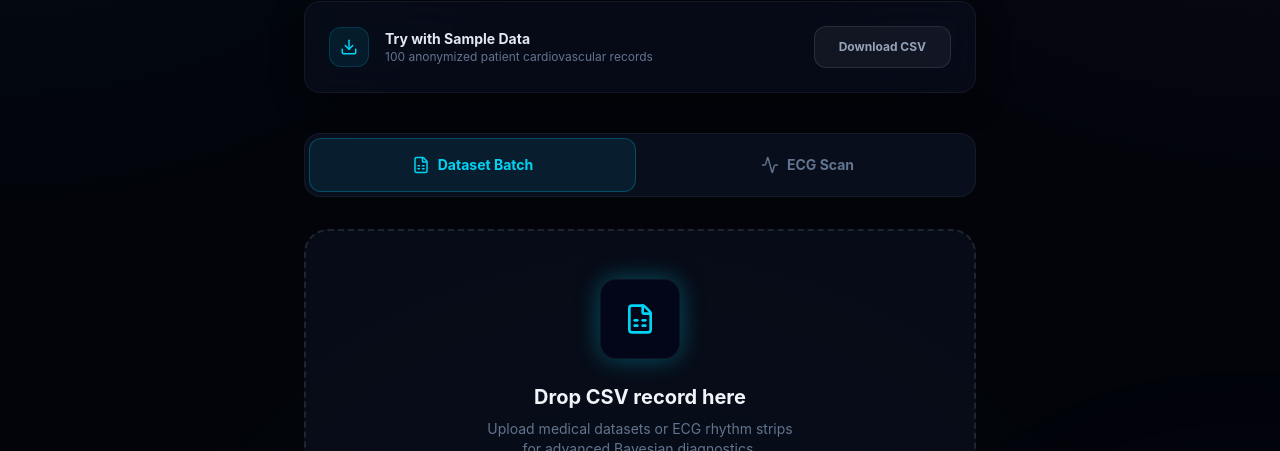
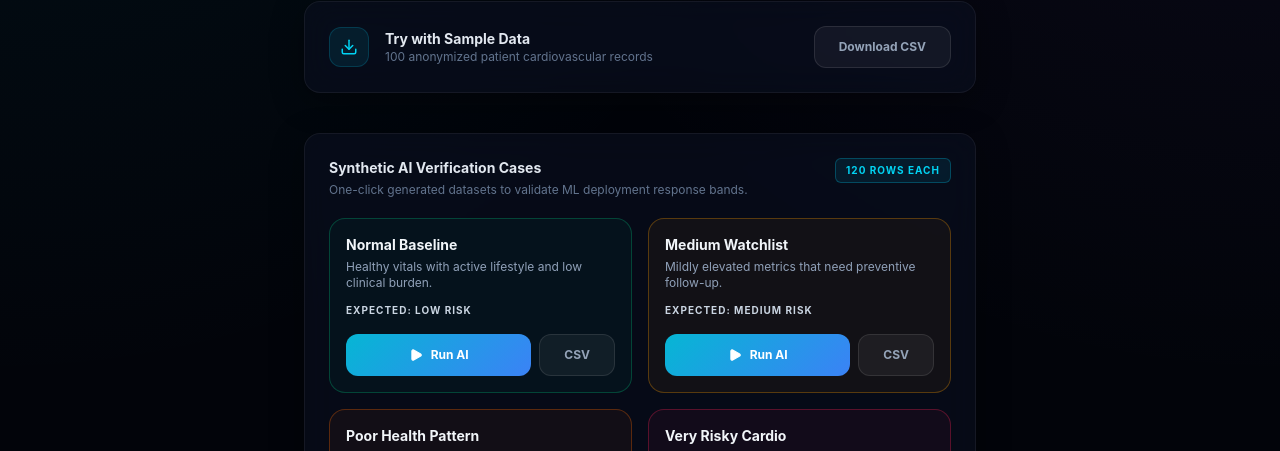
Before and after one commit to NoopurY/healthmatrix, a Next.js app: page /upload in a window 1280 px wide. Shown: the part 501-952 px from the top of the page. Built offline with nearby package versions, Linux system fonts and the light colour scheme; no server answers.

Commit message:
run ai analysis changes

```diff
--- a/app/upload/page.tsx
+++ b/app/upload/page.tsx
@@ -19,6 +19,171 @@ interface UploadInfo {
   type: TabType;
   size: number;
   file: File;
+}
+
+type SyntheticRiskProfile = 'normal' | 'medium' | 'poor' | 'very_risky';
+
+interface SyntheticScenarioConfig {
+  id: SyntheticRiskProfile;
+  title: string;
+  summary: string;
+  expectedBand: string;
+  accentClass: string;
+}
+
+interface ScenarioRanges {
+  age: [number, number];
+  heartRate: [number, number];
+  systolicBP: [number, number];
+  diastolicBP: [number, number];
+  cholesterol: [number, number];
+  bloodSugar: [number, number];
+  bmi: [number, number];
+  exerciseHours: [number, number];
+  smokingProbability: number;
+  seed: number;
+}
+
+const SYNTHETIC_SCENARIOS: SyntheticScenarioConfig[] = [
+  {
+    id: 'normal',
+    title: 'Normal Baseline',
+    summary: 'Healthy vitals with active lifestyle and low clinical burden.',
+    expectedBand: 'Expected: Low Risk',
+    accentClass: 'border-emerald-500/30 bg-emerald-500/5',
+  },
+  {
+    id: 'medium',
+    title: 'Medium Watchlist',
+    summary: 'Mildly elevated metrics that need preventive follow-up.',
+    expectedBand: 'Expected: Medium Risk',
+    accentClass: 'border-amber-500/30 bg-amber-500/5',
+  },
+  {
+    id: 'poor',
+    title: 'Poor Health Pattern',
+    summary: 'Multiple sustained risk markers and lower physical activity.',
+    expectedBand: 'Expected: High Risk',
+    accentClass: 'border-orange-500/30 bg-orange-500/5',
+  },
+  {
+    id: 'very_risky',
+    title: 'Very Risky Cardio',
+    summary: 'Severe hypertension and metabolic stress with smoking exposure.',
+    expectedBand: 'Expected: Very High Risk',
+    accentClass: 'border-rose-500/30 bg-rose-500/5',
+  },
+];
+
+const SCENARIO_RANGES: Record<SyntheticRiskProfile, ScenarioRanges> = {
+  normal: {
+    age: [25, 45],
+    heartRate: [58, 78],
+    systolicBP: [102, 122],
+    diastolicBP: [62, 80],
+    cholesterol: [145, 195],
+    bloodSugar: [78, 102],
+    bmi: [20.0, 26.0],
+    exerciseHours: [3.0, 8.0],
+    smokingProbability: 0.05,
+    seed: 1103,
+  },
+  medium: {
+    age: [38, 58],
+    heartRate: [68, 92],
+    systolicBP: [118, 142],
+    diastolicBP: [72, 92],
+    cholesterol: [185, 235],
+    bloodSugar: [96, 132],
+    bmi: [24.0, 31.0],
+    exerciseHours: [1.5, 4.5],
+    smokingProbability: 0.22,
+    seed: 2207,
+  },
+  poor: {
+    age: [45, 68],
+    heartRate: [78, 106],
+    systolicBP: [136, 166],
+    diastolicBP: [84, 108],
+    cholesterol: [220, 286],
+    bloodSugar: [118, 178],
+    bmi: [28.0, 37.0],
+    exerciseHours: [0.2, 2.0],
+    smokingProbability: 0.45,
+    seed: 3301,
+  },
+  very_risky: {
+    age: [52, 80],
+    heartRate: [90, 126],
+    systolicBP: [158, 196],
+    diastolicBP: [96, 124],
+    cholesterol: [260, 340],
+    bloodSugar: [150, 230],
+    bmi: [31.0, 42.0],
+    exerciseHours: [0.0, 1.0],
+    smokingProbability: 0.7,
+    seed: 4409,
+  },
+};
+
+function createSeededRandom(seed: number) {
+  let value = seed % 2147483647;
+  if (value <= 0) value += 2147483646;
+
+  return () => {
+    value = (value * 48271) % 2147483647;
+    return (value - 1) / 2147483646;
+  };
+}
+
+function randomBetween(min: number, max: number, decimals: number, rng: () => number) {
+  const value = min + (max - min) * rng();
+  return Number(value.toFixed(decimals));
+}
+
+function randomBinary(probability: number, rng: () => number) {
+  return rng() < probability ? 1 : 0;
+}
+
+function buildSyntheticCsv(profile: SyntheticRiskProfile, rowCount = 120) {
+  const ranges = SCENARIO_RANGES[profile];
+  const rng = createSeededRandom(ranges.seed + rowCount);
+
+  const header = 'patient_id,age,heart_rate,systolic_bp,diastolic_bp,cholesterol,blood_sugar,bmi,smoking,exercise_hours';
+  const rows: string[] = [header];
+
+  for (let i = 1; i <= rowCount; i += 1) {
+    const patientId = `P${String(i).padStart(3, '0')}`;
+    const age = randomBetween(ranges.age[0], ranges.age[1], 0, rng);
+    const heartRate = randomBetween(ranges.heartRate[0], ranges.heartRate[1], 0, rng);
+    const systolicBP = randomBetween(ranges.systolicBP[0], ranges.systolicBP[1], 0, rng);
+    const diastolicBP = randomBetween(ranges.diastolicBP[0], ranges.diastolicBP[1], 0, rng);
+    const cholesterol = randomBetween(ranges.cholesterol[0], ranges.cholesterol[1], 0, rng);
+    const bloodSugar = randomBetween(ranges.bloodSugar[0], ranges.bloodSugar[1], 0, rng);
+    const bmi = randomBetween(ranges.bmi[0], ranges.bmi[1], 1, rng);
+    const smoking = randomBinary(ranges.smokingProbability, rng);
+    const exerciseHours = randomBetween(ranges.exerciseHours[0], ranges.exerciseHours[1], 1, rng);
+
+    rows.push([
+      patientId,
+      age,
+      heartRate,
+      systolicBP,
+      diastolicBP,
+      cholesterol,
+      bloodSugar,
+      bmi,
+      smoking,
+      exerciseHours,
+    ].join(','));
+  }
+
+  return rows.join('\n');
+}
+
+function createSyntheticCsvFile(profile: SyntheticRiskProfile, rowCount = 120) {
+  const csv = buildSyntheticCsv(profile, rowCount);
+  return new File([csv], `healthmatrix_${profile}_${rowCount}.csv`, { type: 'text/csv' });
 }
 
 // ── Step indicator ────────────────────────────────────────
@@ -144,34 +309,86 @@ export default function UploadPage() {
   const [uploadInfo, setUploadInfo] = useState<UploadInfo | null>(null);
   const [analyzing, setAnalyzing] = useState(false);
   const [step, setStep] = useState(0);
+  const [analyzeError, setAnalyzeError] = useState('');
+  const [activeScenario, setActiveScenario] = useState<SyntheticRiskProfile | null>(null);
+
+  const runAnalysis = useCallback(async (info: UploadInfo) => {
+    const formData = new FormData();
+    formData.append('file', info.file);
+    formData.append('type', info.type);
+    formData.append('originalName', info.originalName);
+    formData.append('size', String(info.size));
+
+    const response = await fetch('/api/analyze', {
+      method: 'POST',
+      body: formData,
+    });
+
+    const data = await response.json();
+    if (!response.ok) {
+      throw new Error(data.error || 'Analysis failed');
+    }
+
+    sessionStorage.setItem('healthData', JSON.stringify(data));
+    router.push('/dashboard');
+  }, [router]);
 
   const handleUpload = (info: UploadInfo) => {
+    setAnalyzeError('');
     setUploadInfo(info);
     setStep(1);
   };
 
   const handleAnalyze = async () => {
     if (!uploadInfo) return;
+    setAnalyzeError('');
     setAnalyzing(true);
     setStep(2);
     try {
-      const formData = new FormData();
-      formData.append('file', uploadInfo.file);
-      formData.append('type', uploadInfo.type);
-      formData.append('originalName', uploadInfo.originalName);
-      formData.append('size', String(uploadInfo.size));
-
-      const r = await fetch('/api/analyze', {
-        method: 'POST',
-        body: formData,
-      });
-      const data = await r.json();
-      if (!r.ok) throw new Error(data.error || 'Analysis failed');
-      sessionStorage.setItem('healthData', JSON.stringify(data));
-      router.push('/dashboard');
+      await runAnalysis(uploadInfo);
     } catch (e: any) {
+      setAnalyzeError(e?.message || 'Analysis failed');
       setStep(1);
       setAnalyzing(false);
+    }
+  };
+
+  const handleSyntheticDownload = (profile: SyntheticRiskProfile) => {
+    const file = createSyntheticCsvFile(profile);
+    const url = URL.createObjectURL(file);
+    const link = document.createElement('a');
+    link.href = url;
+    link.download = file.name;
+    document.body.appendChild(link);
+    link.click();
+    link.remove();
+    URL.revokeObjectURL(url);
+  };
+
+  const handleSyntheticRun = async (profile: SyntheticRiskProfile) => {
+    const file = createSyntheticCsvFile(profile);
+    const info: UploadInfo = {
+      originalName: file.name,
+      type: 'csv',
+      size: file.size,
+      file,
+    };
+
+    setTab('csv');
+    setAnalyzeError('');
+    setActiveScenario(profile);
+    setUploadInfo(info);
+    setAnalyzing(true);
+    setStep(2);
+
+    try {
+      await runAnalysis(info);
+    } catch (e: any) {
+      setAnalyzeError(e?.message || 'Analysis failed');
+      setStep(1);
+      setAnalyzing(false);
+    } finally {
+      setActiveScenario(null);
     }
   };
 
@@ -212,10 +429,69 @@ export default function UploadPage() {
              </a>
           </GlassCard>
 
+          {/* Synthetic Testing Cases */}
+          <GlassCard className="mb-10 p-5">
+            <div className="flex items-start justify-between gap-4 mb-5">
+              <div>
+                <p className="text-sm font-bold text-slate-200">Synthetic AI Verification Cases</p>
+                <p className="text-xs text-slate-500 mt-1">
+                  One-click generated datasets to validate ML deployment response bands.
+                </p>
+              </div>
+              <span className="text-[10px] font-bold uppercase tracking-widest text-cyan-400 bg-cyan-500/10 border border-cyan-500/30 px-2.5 py-1 rounded-md">
+                120 rows each
+              </span>
+            </div>
+
+            <div className="grid grid-cols-1 sm:grid-cols-2 gap-4">
+              {SYNTHETIC_SCENARIOS.map((scenario) => (
+                <div
+                  key={scenario.id}
+                  className={`rounded-2xl border p-4 ${scenario.accentClass}`}
+                >
+                  <p className="text-sm font-bold text-slate-100">{scenario.title}</p>
+                  <p className="text-xs text-slate-400 mt-1 min-h-[32px]">{scenario.summary}</p>
+                  <p className="text-[10px] font-bold uppercase tracking-widest text-slate-300 mt-3">{scenario.expectedBand}</p>
+
+                  <div className="flex gap-2 mt-4">
+                    <button
+                      className="btn-premium flex-1 py-2.5 text-xs justify-center"
+                      disabled={analyzing}
+                      onClick={() => { void handleSyntheticRun(scenario.id); }}
+                    >
+                      {analyzing && activeScenario === scenario.id ? (
+                        <>
+                          <Loader2 size={14} className="animate-spin" /> Running...
+                        </>
+                      ) : (
+                        <>
+                          <Play size={14} className="fill-white" /> Run AI
+                        </>
+                      )}
+                    </button>
+                    <button
+                      className="btn-outline-premium px-3 py-2.5 text-xs"
+                      disabled={analyzing}
+                      onClick={() => handleSyntheticDownload(scenario.id)}
+                    >
+                      CSV
+                    </button>
+                  </div>
+                </div>
+              ))}
+            </div>
+          </GlassCard>
+
+          {analyzeError && (
+            <div className="mb-8 p-4 rounded-xl bg-rose-500/10 border border-rose-500/30 text-rose-300 text-xs font-bold flex items-center gap-2">
+              <AlertCircle size={14} /> {analyzeError}
+            </div>
+          )}
+
           {/* Logic Tab */}
           <div className="grid grid-cols-2 gap-2 p-1 bg-slate-900/60 rounded-2xl border border-white/5 mb-8">
              <button
-              onClick={() => { setTab('csv'); setStep(0); setUploadInfo(null); }}
+              onClick={() => { setTab('csv'); setStep(0); setUploadInfo(null); setAnalyzeError(''); }}
               className={`flex items-center justify-center gap-2 py-4 rounded-xl text-sm font-bold transition-all ${
                 tab === 'csv' ? 'bg-cyan-500/10 text-cyan-400 border border-cyan-500/30' : 'text-slate-500 hover:text-slate-300'
               }`}
@@ -223,7 +499,7 @@ export default function UploadPage() {
                <FileSpreadsheet size={18} /> Dataset Batch
              </button>
              <button
-              onClick={() => { setTab('ecg'); setStep(0); setUploadInfo(null); }}
+              onClick={() => { setTab('ecg'); setStep(0); setUploadInfo(null); setAnalyzeError(''); }}
               className={`flex items-center justify-center gap-2 py-4 rounded-xl text-sm font-bold transition-all ${
                 tab === 'ecg' ? 'bg-purple-500/10 text-purple-400 border border-purple-500/30' : 'text-slate-500 hover:text-slate-300'
               }`}
@@ -255,7 +531,7 @@ export default function UploadPage() {
                            <button onClick={handleAnalyze} className="btn-premium w-full py-5 text-lg">
                               Run AI Analysis <Zap size={20} className="fill-white" />
                            </button>
-                           <button onClick={() => { setUploadInfo(null); setStep(0); }} className="text-slate-500 text-xs font-bold uppercase tracking-widest hover:text-slate-300">
+                          <button onClick={() => { setUploadInfo(null); setStep(0); setAnalyzeError(''); }} className="text-slate-500 text-xs font-bold uppercase tracking-widest hover:text-slate-300">
                               Replace File
                            </button>
                         </div>
```
